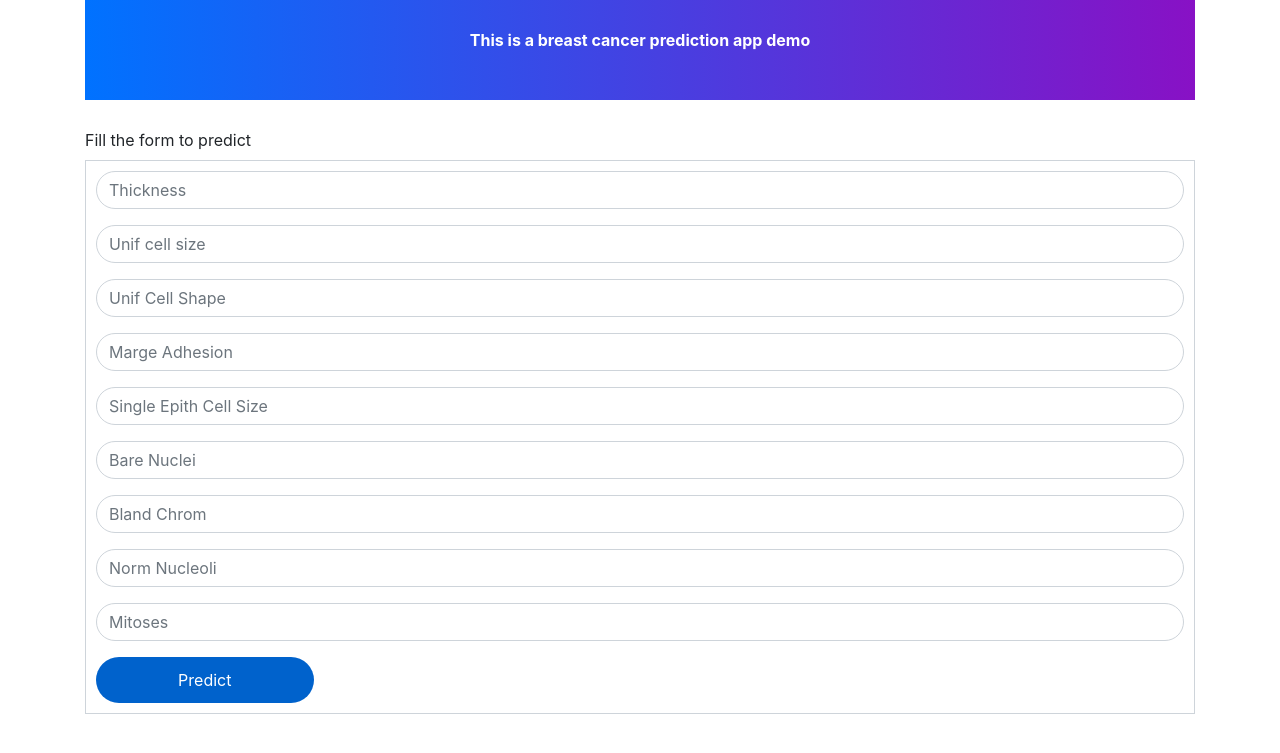
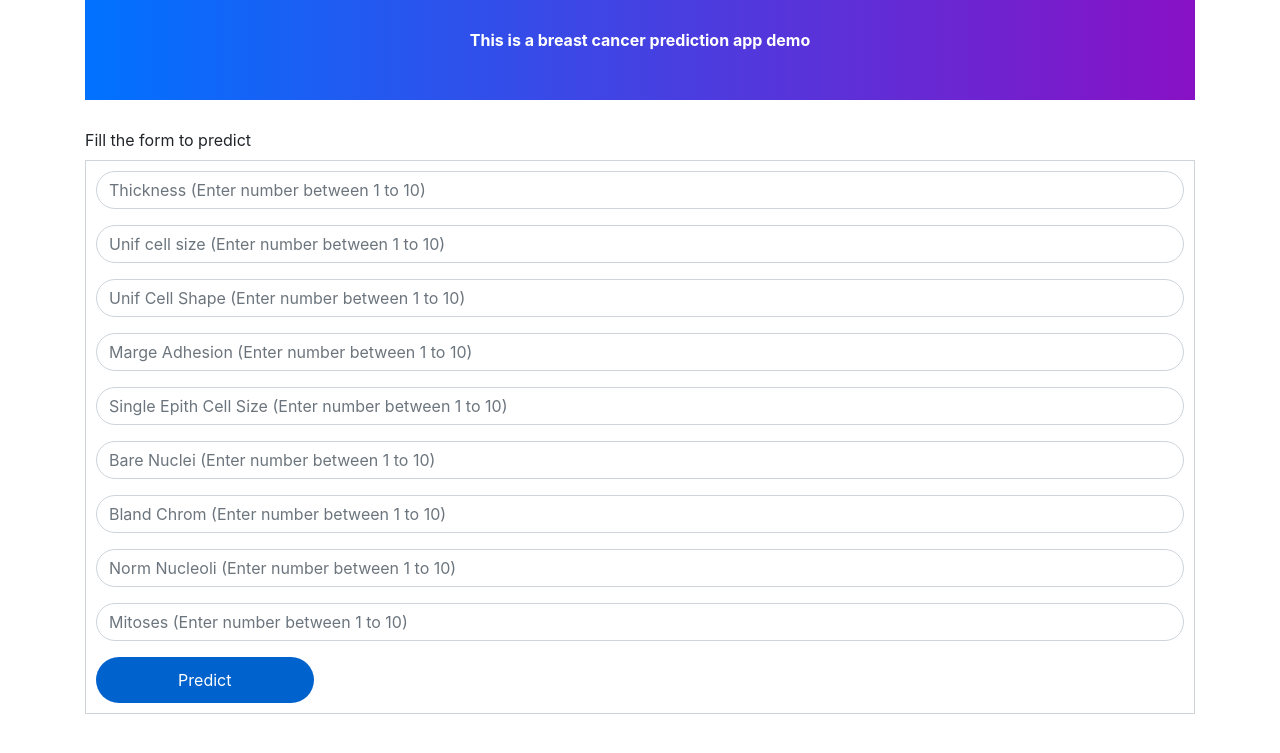
Before and after one commit to surazz501/Breast-Cancer-Prediction-KNearestNeighbour, a Flask app: page / in a window 1280 px wide. Shown: the top 753 px of the page. Run offline with Flask 2, Linux system fonts and the light colour scheme; parts of the project's set-up code (start-up, migrations or seed data) failed here and were passed over; some libraries are stand-ins or nearby versions.

Commit message:
Add files via upload

```diff
--- a/templates/index.htm
+++ b/templates/index.htm
@@ -52,39 +52,39 @@
                 <div class="row">
                     <div class="col-md-12">
                         <div class="form-group">
-				                            <input type="text" class="form-control" name="thickness" placeholder="Thickness"
+				                            <input type="text" class="form-control" name="thickness" placeholder="Thickness (Enter number between 1 to 10)"
                                    required="required"/>
                         </div>
                         <div class="form-group">
-                            <input type="text" class="form-control" name="unif_cell_size" placeholder="Unif cell size"
+                            <input type="text" class="form-control" name="unif_cell_size" placeholder="Unif cell size (Enter number between 1 to 10)"
                                    required="required"/>
                         </div>
                         <div class="form-group">
-                            <input type="text" class="form-control" name="unif_cell_shape" placeholder="Unif Cell Shape"
+                            <input type="text" class="form-control" name="unif_cell_shape" placeholder="Unif Cell Shape (Enter number between 1 to 10)"
                                    required="required"/>
                         </div>
                         <div class="form-group">
-                            <input type="text" class="form-control" name="marge_adhesion" placeholder="Marge Adhesion"
+                            <input type="text" class="form-control" name="marge_adhesion" placeholder="Marge Adhesion (Enter number between 1 to 10)"
                                    required="required"/>
                         </div>
                         <div class="form-group">
-                            <input type="text" class="form-control" name="single_epith_cell_size" placeholder="Single Epith Cell Size"
+                            <input type="text" class="form-control" name="single_epith_cell_size" placeholder="Single Epith Cell Size (Enter number between 1 to 10)"
                                    required="required"/>
                         </div>
                         <div class="form-group">
-                            <input type="text" class="form-control" name="bare_nuclei" placeholder="Bare Nuclei"
+                            <input type="text" class="form-control" name="bare_nuclei" placeholder="Bare Nuclei (Enter number between 1 to 10)"
                                    required="required"/>
                         </div>
                         <div class="form-group">
-                            <input type="text" class="form-control" name="bland_chrom" placeholder="Bland Chrom"
+                            <input type="text" class="form-control" name="bland_chrom" placeholder="Bland Chrom (Enter number between 1 to 10)"
                                    required="required"/>
                         </div>
                         <div class="form-group">
-                            <input type="text" class="form-control" name="norm_nucleoli" placeholder="Norm Nucleoli"
+                            <input type="text" class="form-control" name="norm_nucleoli" placeholder="Norm Nucleoli (Enter number between 1 to 10)"
                                    required="required"/>
                         </div>
                         <div class="form-group">
-                            <input type="text" class="form-control" name="mitoses" placeholder="Mitoses"
+                            <input type="text" class="form-control" name="mitoses" placeholder="Mitoses (Enter number between 1 to 10)"
                                    required="required"/>
                         </div>
                     </div>
```
